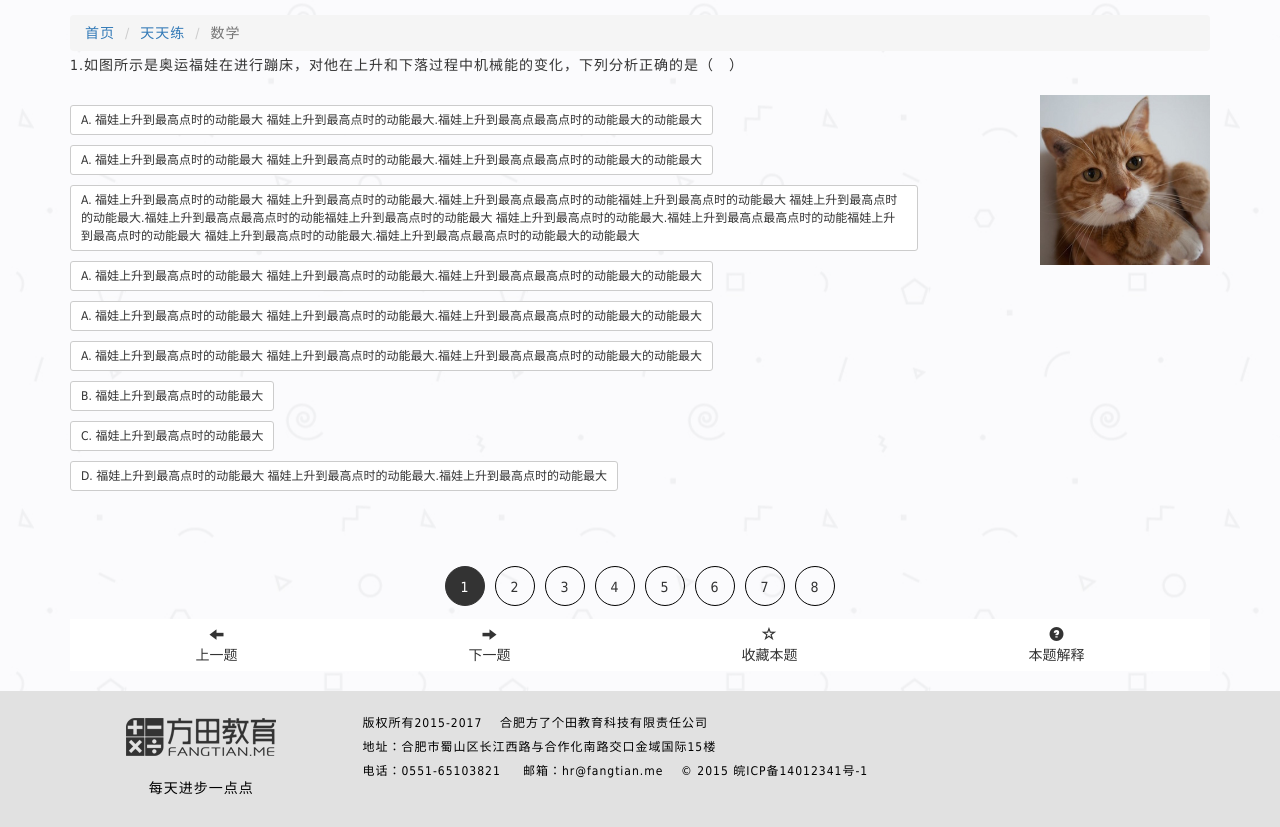
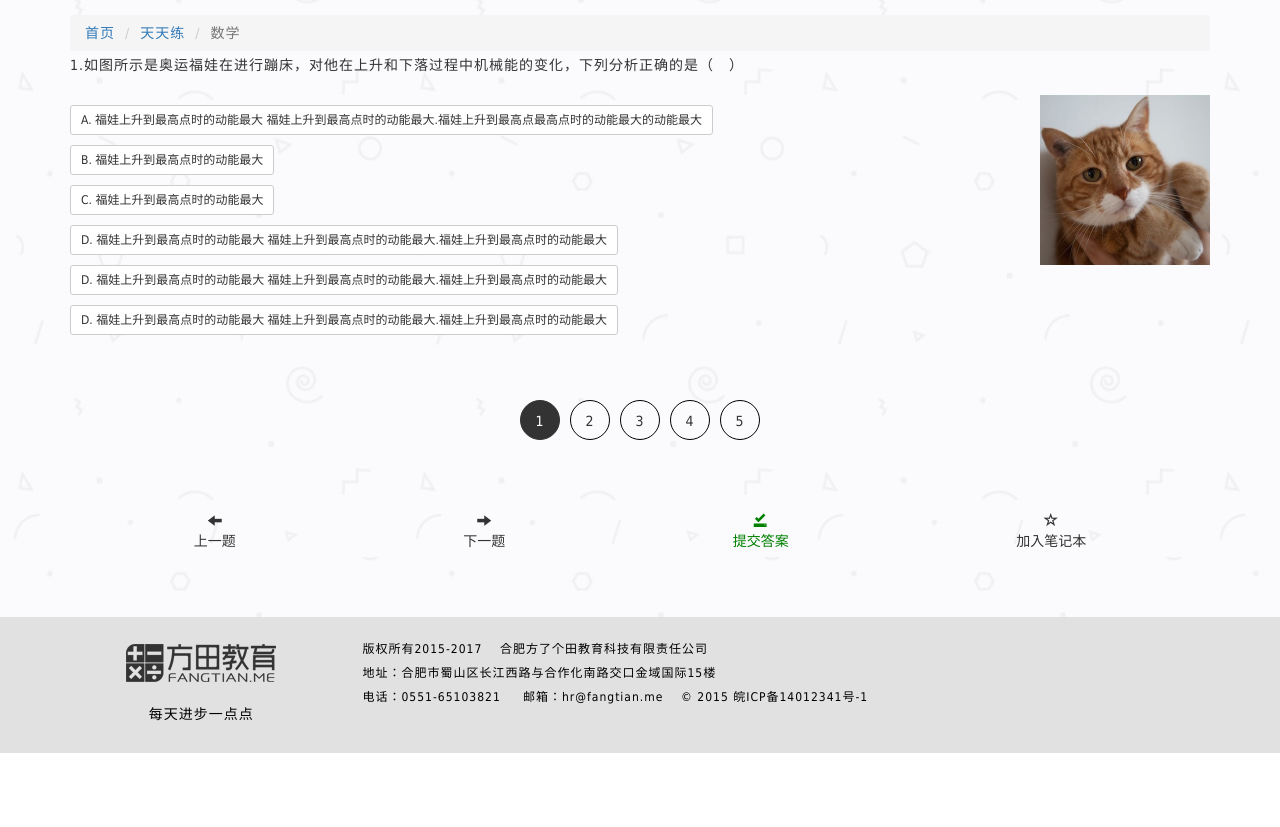
Before and after one commit to fangtian/fangtian_new, a PHP site: page /user/exam_new.html in a window 1280 px wide. Shown: the part 90-917 px from the top of the page. After the commit the page ends 843 px from the top, so only its background shows below. Run offline with PHP 8.4, Linux system fonts and the light colour scheme.

Commit message:
天天练结构优化

```diff
--- a/_/css/fangtian.css
+++ b/_/css/fangtian.css
@@ -492,9 +492,6 @@ header #dropdown-wx-menu .wx_desc {
 #exam_new .nav_exam ul li a:hover {
   color: orange;
 }
-#exam_new .item {
-  margin-bottom: 10px;
-}
 @media (min-width: 768px) {
   #exam_new .item p {
     margin-bottom: 20px;
@@ -511,7 +508,7 @@ header #dropdown-wx-menu .wx_desc {
   white-space: normal;
 }
 #exam_new #page {
-  margin-top: 20px;
+  margin-top: 30px;
   margin-bottom: 60px;
   display: -webkit-flex;
   display: -ms-flexbox;
@@ -551,6 +548,7 @@ header #dropdown-wx-menu .wx_desc {
   position: fixed;
   bottom: 0;
   left: 0;
+  background: #fff url(../images/bg-index-body.jpg) 80%;
 }
 #exam_new #chose {
   padding: 5px 10px;
@@ -564,12 +562,14 @@ header #dropdown-wx-menu .wx_desc {
   -webkit-align-items: center;
   -ms-flex-align: center;
   align-items: center;
-  background-color: #fff;
 }
 #exam_new #chose button {
-  background-color: #fff;
+  background-color: transparent;
   outline: none;
   border: none;
+}
+#exam_new #chose .submit {
+  color: green;
 }
 @media (min-width: 768px) {
   #exam_new .content_exam {
@@ -580,10 +580,6 @@ header #dropdown-wx-menu .wx_desc {
   #exam_new .content_exam .nav_exam {
     margin-top: 15px;
   }
-  #exam_new .content_exam #content {
-    min-height: 300px;
-    margin-bottom: 25vh;
-  }
   #exam_new .content_exam #content .opt img {
     float: right;
     max-width: 200px;
@@ -591,33 +587,12 @@ header #dropdown-wx-menu .wx_desc {
   #exam_new .content_exam #content .opt .opt_detail {
     float: left;
   }
-  #exam_new .bottom {
-    width: 100%;
-  }
-  #exam_new .bottom .container_chose {
-    width: 100%;
-    position: absolute;
-    bottom: 0;
-    margin-bottom: 20px;
-  }
-  #exam_new .bottom #page {
-    min-width: 700px;
-    position: absolute;
-    margin-bottom: 40px;
-    left: 50%;
-    bottom: 40px;
-    -webkit-transform: translate(-50%, 0);
-    -ms-transform: translate(-50%, 0);
-    transform: translate(-50%, 0);
-    display: -webkit-flex;
-    display: -ms-flexbox;
-    display: flex;
-    -webkit-justify-content: center;
-    -ms-flex-pack: center;
-    justify-content: center;
-    -webkit-align-items: center;
-    -ms-flex-align: center;
-    align-items: center;
+  #exam_new .container_chose {
+    position: inherit;
+    margin-bottom: 60px;
+  }
+  #exam_new #page {
+    margin-top: 60px;
   }
 }
 #teachers {
--- a/user/exam_new.html
+++ b/user/exam_new.html
@@ -138,7 +138,7 @@
     <section class="content_exam container">
         <div class="nav_exam">
             <ol class="breadcrumb">
-                <li><a href="#">首页</a></li>
+                <li><a href="mycourse_new.html">首页</a></li>
                 <li><a href="#">天天练</a></li>
                 <li class="active">数学</li>
             </ol>
@@ -150,13 +150,10 @@
                     <img class="img-rounded img-responsive col-sm-3" src="../_/images/portrait.jpg" alt="">
                     <div class="col-sm-9 opt_detail">
                         <button class="btn btn-default btn-sm">A. 福娃上升到最高点时的动能最大 福娃上升到最高点时的动能最大.福娃上升到最高点最高点时的动能最大的动能最大</button>
-                        <button class="btn btn-default btn-sm">A. 福娃上升到最高点时的动能最大 福娃上升到最高点时的动能最大.福娃上升到最高点最高点时的动能最大的动能最大</button>
-                        <button class="btn btn-default btn-sm">A. 福娃上升到最高点时的动能最大 福娃上升到最高点时的动能最大.福娃上升到最高点最高点时的动能福娃上升到最高点时的动能最大 福娃上升到最高点时的动能最大.福娃上升到最高点最高点时的动能福娃上升到最高点时的动能最大 福娃上升到最高点时的动能最大.福娃上升到最高点最高点时的动能福娃上升到最高点时的动能最大 福娃上升到最高点时的动能最大.福娃上升到最高点最高点时的动能最大的动能最大</button>
-                        <button class="btn btn-default btn-sm">A. 福娃上升到最高点时的动能最大 福娃上升到最高点时的动能最大.福娃上升到最高点最高点时的动能最大的动能最大</button>
-                        <button class="btn btn-default btn-sm">A. 福娃上升到最高点时的动能最大 福娃上升到最高点时的动能最大.福娃上升到最高点最高点时的动能最大的动能最大</button>
-                        <button class="btn btn-default btn-sm">A. 福娃上升到最高点时的动能最大 福娃上升到最高点时的动能最大.福娃上升到最高点最高点时的动能最大的动能最大</button>
                         <button class="btn btn-default btn-sm ">B. 福娃上升到最高点时的动能最大</button>
                         <button class="btn btn-default btn-sm">C. 福娃上升到最高点时的动能最大</button>
+                        <button class="btn btn-default btn-sm ">D. 福娃上升到最高点时的动能最大 福娃上升到最高点时的动能最大.福娃上升到最高点时的动能最大 </button>
+                        <button class="btn btn-default btn-sm ">D. 福娃上升到最高点时的动能最大 福娃上升到最高点时的动能最大.福娃上升到最高点时的动能最大 </button>
                         <button class="btn btn-default btn-sm ">D. 福娃上升到最高点时的动能最大 福娃上升到最高点时的动能最大.福娃上升到最高点时的动能最大 </button>
                     </div>
                 </div>
@@ -164,22 +161,20 @@
             <div class="item">
                 <p class="title">2.如图所示是奥运福娃在进行蹦床，对他在上升和下落过程中机械能的变化，下列分析正确的是（　）</p>
                 <div class="row opt">
-                    <img class="img-rounded img-responsive col-sm-3" src="../_/images/portrait.jpg" alt="">
+                    <img class="img-rounded img-responsive col-sm-3" alt="">
                     <div class="col-sm-9 opt_detail">
-                        <button class="btn btn-default btn-sm">A. 福娃上升到最高点时的动能最大 福娃上升到最高点时的动能最大.福娃上升到最高点最高点时的动能最大的动能最大</button>
-                        <button class="btn btn-default btn-sm">A. 福娃上升到最高点时的动能最大 福娃上升到最高点时的动能最大.福娃上升到最高点最高点时的动能最大的动能最大</button>
-                        <button class="btn btn-default btn-sm">A. 福娃上升到最高点时的动能最大 福娃上升到最高点时的动能最大.福娃上升到最高点最高点时的动能最大的动能最大</button>
-                        <button class="btn btn-default btn-sm">A. 福娃上升到最高点时的动能最大 福娃上升到最高点时的动能最大.福娃上升到最高点最高点时的动能最大的动能最大</button>
+                        <button class="btn btn-default btn-sm">A. 福娃上升到最高点时的动到最高点 福.升大.升大.升大娃.升大上时的升最大</button>
                         <button class="btn btn-default btn-sm ">B. 福娃上升到最高点时的动能最大</button>
                         <button class="btn btn-default btn-sm">C. 福娃上升到最高点时的动能最大</button>
-                        <button class="btn btn-default btn-sm ">D. 福娃上升到最高点时的动能最大 福娃上升到最高点时的动能最大.福娃上升到最高点时的动能最大 </button>
+
                     </div>
                 </div>
             </div>
+
             <div class="item">
                 <p class="title">3.如图所示是奥运福娃在进行蹦床，对他在上升和下落过程中机械能的变化，下列分析正确的是（　）</p>
                 <div class="row opt">
-                    <img class="img-rounded img-responsive col-sm-3" src="../_/images/portrait.jpg" alt="">
+                    <img class="img-rounded img-responsive col-sm-3" alt="">
                     <div class="col-sm-9 opt_detail">
                         <button class="btn btn-default btn-sm">A. 福娃上升到最高点时的动能最大 福娃上升到最高点时的动能最大.福娃上升到最高点最高点时的动能最大的动能最大</button>
                         <button class="btn btn-default btn-sm ">B. 福娃上升到最高点时的动能最大</button>
@@ -191,22 +186,7 @@
             <div class="item">
                 <p class="title">4.如图所示是奥运福娃在进行蹦床，对他在上升和下落过程中机械能的变化，下列分析正确的是（　）</p>
                 <div class="row opt">
-                    <img class="img-rounded img-responsive col-sm-3"  alt="">
-                    <div class="col-sm-9 opt_detail">
-                        <button class="btn btn-default btn-sm">A. 福娃上升到最高点时的动到最高点 福.升大.升大.升大娃.升大上时的升最大</button>
-                        <button class="btn btn-default btn-sm ">B. 福娃上升到最高点时的动能最大</button>
-                        <button class="btn btn-default btn-sm">C. 福娃上升到最高点时的动能最大</button>
-
-                    </div>
-                </div>
-            </div>
-            <div class="item">
-                <p class="title">5、
-                    <br>材料1：化学中将物质的变化分为物理变化和化学变化两种。没有新物质生成的变化称为物理变化，如冰雪融化；有新物质生成的变化称为化学变化，如纸张燃烧。
-                    <br> 材料2：物质的性质包含以下两类： ① 化学性质：需要通过化学变化才能体现出来的性质 （可燃性、助燃性、稳定性、毒性、还原性、酸性、碱性、腐蚀性、强氧化性等） ② 物理性质：不需要通过化学变化就能体现出来的性质 （颜色、气味、状态、熔点、沸点、密度、硬度、溶解性、挥发性、导电、导热性等）
-                    <br>下列变化一定属于化学变化的有哪些？ ①粮食酿成酒 ②气球爆炸 ③玻璃杯打碎 ④植物的光合作用 ⑤自行车骑一段时间后，车圈生锈了 ⑥洗完的衣服在阳光下晾晒，很快会干</p>
-                <div class="row opt">
-                    <img class="img-rounded img-responsive col-sm-3"  alt="">
+                    <img class="img-rounded img-responsive col-sm-3" alt="">
                     <div class="col-sm-9 opt_detail">
                         <button class="btn btn-default btn-sm">A. 福娃上升到最高点时的动能最大 福娃上升到最高点时的动能最大.福娃上升到最高点最高点时的动能最大的动能最大</button>
                         <button class="btn btn-default btn-sm ">B. 福娃上升到最高点时的动能最大</button>
@@ -216,33 +196,9 @@
                 </div>
             </div>
             <div class="item">
-                <p class="title">6.如图所示是奥运福娃在进行蹦床，对他在上升和下落过程中机械能的变化，下列分析正确的是（　）</p>
+                <p class="title">5.如图所示是奥运福娃在进行蹦床，对他在上升和下落过程中机械能的变化，下列分析正确的是（　）</p>
                 <div class="row opt">
-                    <img class="img-rounded img-responsive col-sm-3" src="../_/images/portrait.jpg" alt="">
-                    <div class="col-sm-9 opt_detail">
-                        <button class="btn btn-default btn-sm">A. 福娃上升到最高点时的动能最大 福娃上升到最高点时的动能最大.福娃上升到最高点最高点时的动能最大的动能最大</button>
-                        <button class="btn btn-default btn-sm ">B. 福娃上升到最高点时的动能最大</button>
-                        <button class="btn btn-default btn-sm">C. 福娃上升到最高点时的动能最大</button>
-                        <button class="btn btn-default btn-sm ">D. 福娃上升到最高点时的动能最大 福娃上升到最高点时的动能最大.福娃上升到最高点时的动能最大 </button>
-                    </div>
-                </div>
-            </div>
-            <div class="item">
-                <p class="title">7.如图所示是奥运福娃在进行蹦床，对他在上升和下落过程中机械能的变化，下列分析正确的是（　）</p>
-                <div class="row opt">
-                    <img class="img-rounded img-responsive col-sm-3" src="../_/images/portrait.jpg" alt="">
-                    <div class="col-sm-9 opt_detail">
-                        <button class="btn btn-default btn-sm">A. 福娃上升到最高点时的动能最大 福娃上升到最高点时的动能最大.福娃上升到最高点最高点时的动能最大的动能最大</button>
-                        <button class="btn btn-default btn-sm ">B. 福娃上升到最高点时的动能最大</button>
-                        <button class="btn btn-default btn-sm">C. 福娃上升到最高点时的动能最大</button>
-                        <button class="btn btn-default btn-sm ">D. 福娃上升到最高点时的动能最大 福娃上升到最高点时的动能最大.福娃上升到最高点时的动能最大 </button>
-                    </div>
-                </div>
-            </div>
-            <div class="item">
-                <p class="title">8.如图所示是奥运福娃在进行蹦床，对他在上升和下落过程中机械能的变化，下列分析正确的是（　）</p>
-                <div class="row opt">
-                    <img class="img-rounded img-responsive col-sm-3" src="../_/images/portrait.jpg" alt="">
+                    <img class="img-rounded img-responsive col-sm-3" alt="">
                     <div class="col-sm-9 opt_detail">
                         <button class="btn btn-default btn-sm">A. 福娃上升到最高点时的动能最高点时的动能最高点时的动能最高点时的动能最高点时的动能最高点时的动能最高点时的动能最高点时的动能最高点时的动能最大 福娃上升到最高点时的动能最大.福娃上升到最高点最高点时的动能最大的动能最大</button>
                         <button class="btn btn-default btn-sm ">B. 福娃上升到最高点时的动能最大</button>
@@ -252,25 +208,32 @@
                 </div>
             </div>
         </div>
-        <div class="bottom clearfix">
+
         <div id="page" class="number">
         </div>
+
+
+
+    </section>
     <div class="container_chose">
         <div class="container">
             <div id="chose">
-                        <button class="prebtn"><span class="glyphicon glyphicon-arrow-left"></span>
-                            <br>上一题</button>
-                        <button class="nextbtn"><span class="glyphicon glyphicon-arrow-right"></span>
-                            <br>下一题</button>
-                        <button><span class="glyphicon glyphicon-star-empty"></span>
-                            <br>收藏本题</button>
-                        <button><span class="glyphicon glyphicon-question-sign"></span>
-                            <br>本题解释</button>
+                <button class="prebtn">
+                  <span class="glyphicon glyphicon-arrow-left"></span><br>上一题
+                </button>
+                <button class="nextbtn">
+                  <span class="glyphicon glyphicon-arrow-right"></span><br>下一题
+                  </button>
+                <button class="submit" type="submit">
+                    <span class="glyphicon glyphicon-saved"></span><br>提交答案
+                </button>
+                <button>
+                  <span class="glyphicon glyphicon-star-empty"></span><br>加入笔记本
+                </button>
+
             </div>
         </div>
     </div>
-        </div>
-    </section>
     <!-- footer star -->
     <div class="footer hidden-xs">
         <div class="container">
--- a/user/mycourse_new.html
+++ b/user/mycourse_new.html
@@ -177,7 +177,7 @@
                         <h4>我的天天练</h4>
                         <div class="exam_area clearfix">
 
-                            <div class="col-sm-6" id="chartContainer" style="height: 300px;margin-left:-15px;"></div>
+                            <div class="col-sm-6" id="chartContainer" style="height: 300px;margin-left:-25px;"></div>
                             <div class="col-sm-6"  id="chartContaine" style="height: 300px"></div>
 
                         </div>
--- a/user/score.txt
+++ b/user/score.txt
@@ -5,7 +5,11 @@
     {"label":"10-3","y":80},
     {"label":"10-4","y":68},
     {"label":"10-5","y":68},
-    {"label":"10-6","y":70}
+    {"label":"10-6","y":70},
+    {"label":"10-7","y":80},
+    {"label":"10-8","y":75},
+    {"label":"10-9","y":76},
+    {"label":"10-10","y":76}
     ],
     "ID_1":[
     { "y": 50, "indexLabel": "几何"},
```
Also changed, not shown: _/components/less/_fangtian.less (+20 -25 lines), user/exam_notebook.html (+6 -17 lines). Lines whose indentation alone changed are shown as unchanged.
